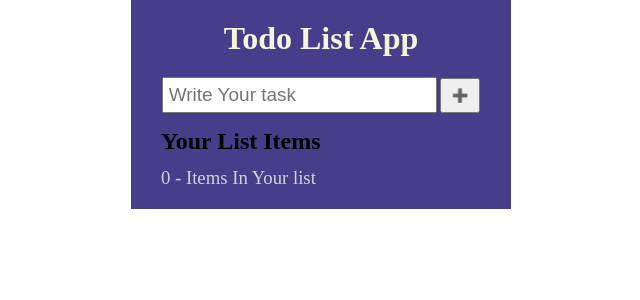
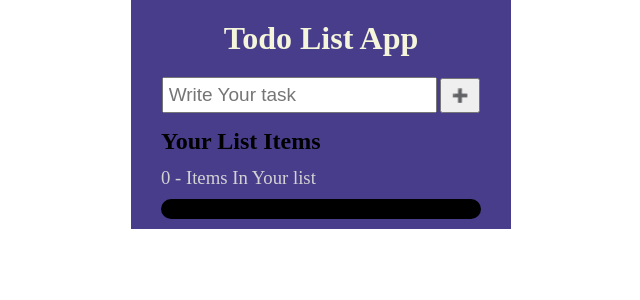
Before and after one commit to fahad0007/MyTodoApp, a React (Create React App) app: page / in a window 1280 px wide. Shown: the top 300 px of the page, without its empty margins (319-959 px from the left). Built offline with nearby package versions, Linux system fonts and the light colour scheme.

Commit message:
Update List.css

```diff
--- a/src/components/List/List.css
+++ b/src/components/List/List.css
@@ -9,7 +9,8 @@ overflow-y: hidden;
   /* margin: 15px 0; */
   margin: 10px 0;
   background-color:black;
-  padding: 0 10px;
+  padding: 10px 10px;
+  border-radius:20px;
   overflow-y: scroll;
   &::-webkit-scrollbar{
     display: none;
```
